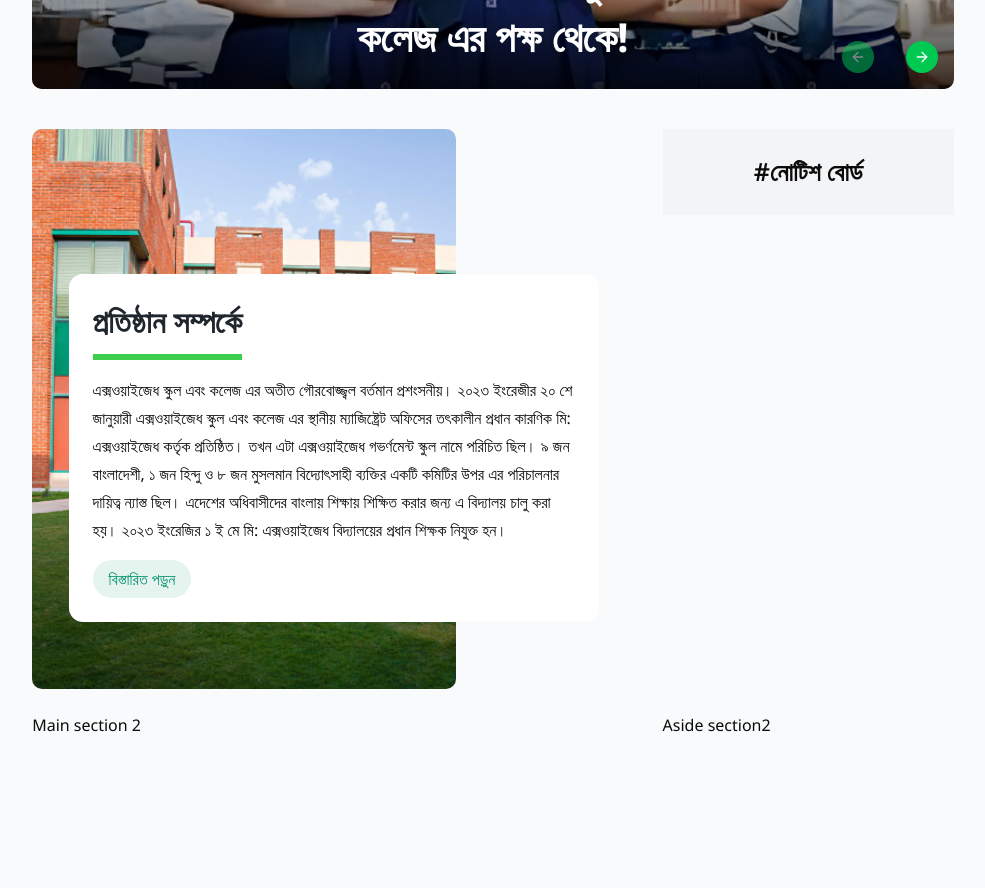
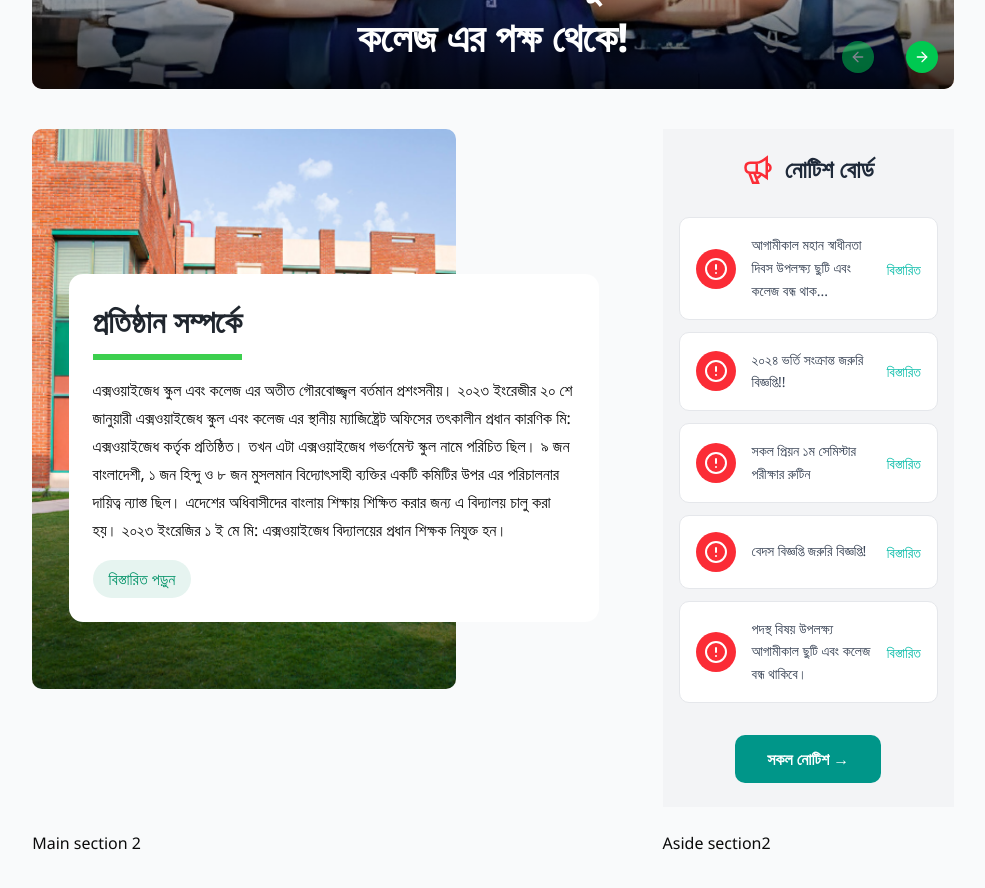
Before and after one commit to Samiul821/eduinstitute-project, a Next.js app: page /public in a window 1280 px wide. Shown: the part 600-1488 px from the top of the page, without its empty margins (147-1132 px from the left). Built offline with nearby package versions, Linux system fonts and the light colour scheme.

Commit message:
notice board design done

```diff
--- a/src/components/NoticeBoard.jsx
+++ b/src/components/NoticeBoard.jsx
@@ -1,7 +1,76 @@
-import React from "react";
+import { GrAnnounce } from "react-icons/gr";
+import { AlertCircle } from "lucide-react";
+
+// JS version, interface বাদ দেওয়া হলো
+const notices = [
+  {
+    id: 1,
+    title: "আগামীকাল মহান স্বাধীনতা দিবস উপলক্ষ্য ছুটি এবং কলেজ বন্ধ থাক...",
+  },
+  {
+    id: 2,
+    title: "২০২৪ ভর্তি সংক্রান্ত জরুরি বিজ্ঞপ্তি!!",
+  },
+  {
+    id: 3,
+    title: "সকল প্রিয়ন ১ম সেমিস্টার পরীক্ষার রুটিন",
+  },
+  {
+    id: 4,
+    title: "বেদস বিজ্ঞপ্তি জরুরি বিজ্ঞপ্তি!",
+  },
+  {
+    id: 5,
+    title: "পদস্থ বিষয় উপলক্ষ্য আগামীকাল ছুটি এবং কলেজ বন্ধ থাকিবে।",
+  },
+];
 
 export default function NoticeBoard() {
-  return <div className="py-6 px-4 bg-gray-100">
-    <h4 className="text-[25px] font-semibold text-center">#নোটিশ বোর্ড</h4>
-  </div>;
+  return (
+    <div className="py-6 px-4 bg-gray-100">
+      {/* Header */}
+      <div className="mb-8">
+        <h2 className="text-2xl font-bold text-center flex items-center justify-center gap-3">
+          <GrAnnounce className="text-red-500 text-3xl" />
+          <span className="text-gray-800">নোটিশ বোর্ড</span>
+        </h2>
+      </div>
+
+      {/* Notices List */}
+      <div className="max-w-2xl mx-auto space-y-3 mb-8">
+        {notices.map((notice) => (
+          <div
+            key={notice.id}
+            className="flex items-center gap-4 p-4 bg-white border border-gray-200 rounded-lg hover:shadow-sm transition-shadow"
+          >
+            {/* Red Alert Icon */}
+            <div className="flex-shrink-0">
+              <div className="w-10 h-10 bg-red-500 rounded-full flex items-center justify-center">
+                <AlertCircle className="w-6 h-6 text-white" />
+              </div>
+            </div>
+
+            {/* Notice Text */}
+            <div className="flex-grow">
+              <p className="text-gray-700 text-sm leading-relaxed">{notice.title}</p>
+            </div>
+
+            {/* Details Link */}
+            <div className="flex-shrink-0">
+              <button className="text-teal-500 hover:text-teal-600 font-medium text-sm whitespace-nowrap">
+                বিস্তারিত
+              </button>
+            </div>
+          </div>
+        ))}
+      </div>
+
+      {/* All Notices Button */}
+      <div className="flex justify-center">
+        <button className="bg-teal-600 hover:bg-teal-700 text-white font-bold py-3 px-8 rounded-lg transition-colors">
+          সকল নোটিশ →
+        </button>
+      </div>
+    </div>
+  );
 }
```
